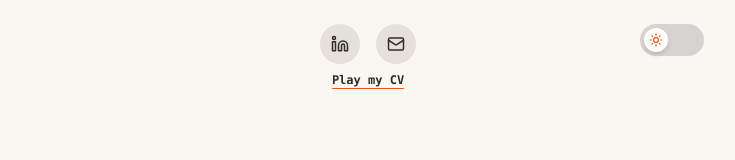
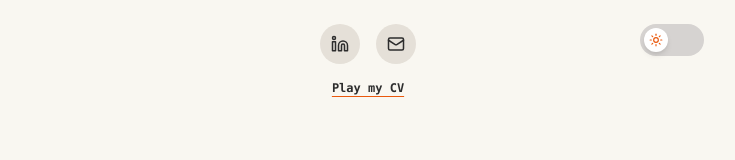
Before and after one commit to charlesbonnet1-del/cv2-chat, a Next.js app: page / in a window 1280 px wide. Shown: the top 160 px of the page, without its empty margins (272-1007 px from the left). Built offline with nearby package versions, Linux system fonts and the light colour scheme.

Commit message:
Update page.tsx

```diff
--- a/app/page.tsx
+++ b/app/page.tsx
@@ -65,7 +65,6 @@ export default function Home() {
     }
   }
 
-  // --- RENDU JSX ---
   return (
     <main className="h-[100dvh] w-full flex flex-col items-center p-4 pb-6 overflow-hidden overscroll-none bg-[var(--background)] text-[var(--foreground)] font-mono transition-colors duration-300">
 
@@ -74,7 +73,7 @@ export default function Home() {
         <div className="w-16"></div> {/* Spacer Gauche */}
 
         {/* Container Central : Boutons alignés + Lien en dessous */}
-        <div className="flex flex-col items-center gap-2">
+        <div className="flex flex-col items-center gap-4"> {/* MODIFIÉ: gap-4 pour espacer */}
 
             {/* Ligne des boutons (Horizontal) */}
             <div className="flex gap-4">
@@ -96,9 +95,11 @@ export default function Home() {
                 </a>
             </div>
 
-            {/* Lien Play my CV en dessous */}
+            {/* Lien Play my CV en dessous (Lien corrigé) */}
             <a
-                href="/cv"
+                href="https://charlesbonnet.xyz/cv/"
+                target="_blank" // Ajouté pour ouvrir dans un nouvel onglet (recommandé pour un lien externe)
+                rel="noopener noreferrer"
                 className="text-xs font-bold underline underline-offset-4 decoration-[var(--accent)] hover:text-[var(--accent)] transition-colors cursor-pointer"
             >
                 Play my CV
@@ -117,7 +118,7 @@ export default function Home() {
         <div className="flex-1 overflow-y-auto pr-2 custom-scrollbar flex flex-col">
           <div className="mt-auto flex flex-col space-y-6 pb-4">
 
-            {/* Intro simplifiée (Anglais uniquement) */}
+            {/* Intro simplifiée */}
             {messages.length === 0 && !loading && (
               <div className="text-center opacity-40 text-sm italic py-20 px-4 font-mono">
                 I am Charles' digital clone. Ask me anything.
```
